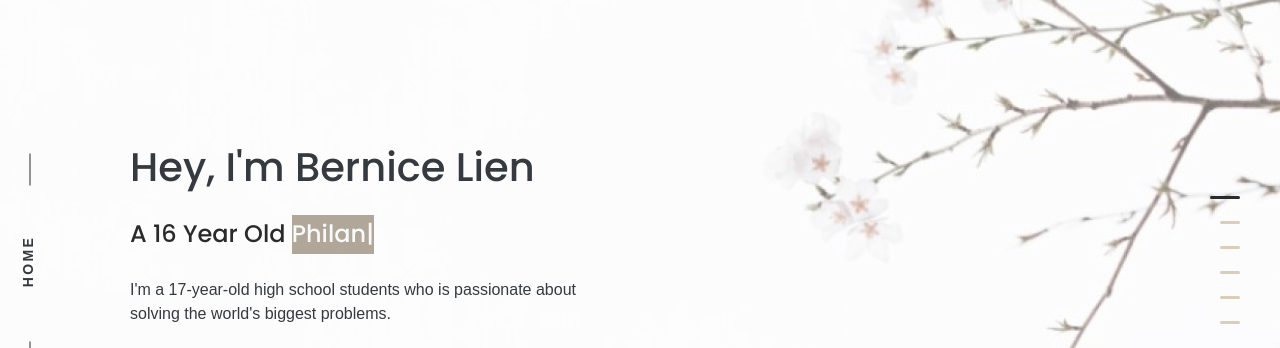
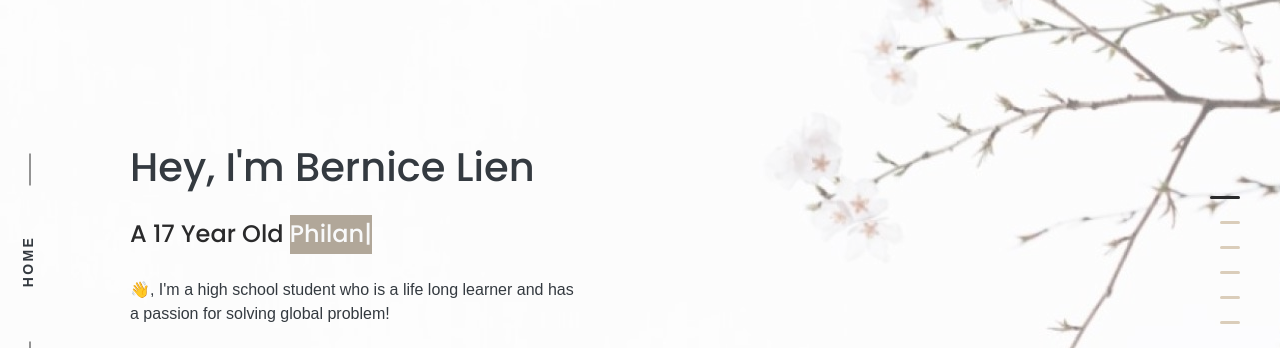
Before and after one commit to BerniceLien/BerniceLien, a plain HTML site: page index.html in a window 1280 px wide. Shown: the part 137-485 px from the top of the page. Drawn offline with Linux system fonts and the light colour scheme; some packages are replaced by stand-ins of ours; files whose address does not match are found by name; a web font is replaced by a local one.

Commit message:
text main

```diff
--- a/index.html
+++ b/index.html
@@ -409,8 +409,8 @@ At the end of the year, soon after the New Zealand trip, I went to Phnom Penh in
                                 <div class="col-lg-12">
                                     <div class="hero-content">
                                         <h1 class="text-dark mb-3">Hey, I'm Bernice Lien</h1>
-                                        <h4 class="text-light text-capitalize mb-0"><span class="base-color">A 16 year old </span> <span class="element" data-elements="Philantropist.,Innovator.,Tech Enthusiast."></span></h4>
-                                        <p class="text-dark max-width-450 mx-0 my-4">I'm a 17-year-old high school students who is passionate about solving the world's biggest problems.</p>
+                                        <h4 class="text-light text-capitalize mb-0"><span class="base-color">A 17 year old </span> <span class="element" data-elements="Philantropist.,Innovator.,Tech Enthusiast."></span></h4>
+                                        <p class="text-dark max-width-450 mx-0 my-4">👋, I'm a high school student who is a life long learner and has a passion for solving global problem!</p>
                                         <div>
                                             <ul class="list-inline social-icon mt-2">
                                                 <li class="list-inline-item"><a href="https://www.instagram.com/saragracelien/"><i class="lni-instagram-filled text-dark"></i></a></li>
```
